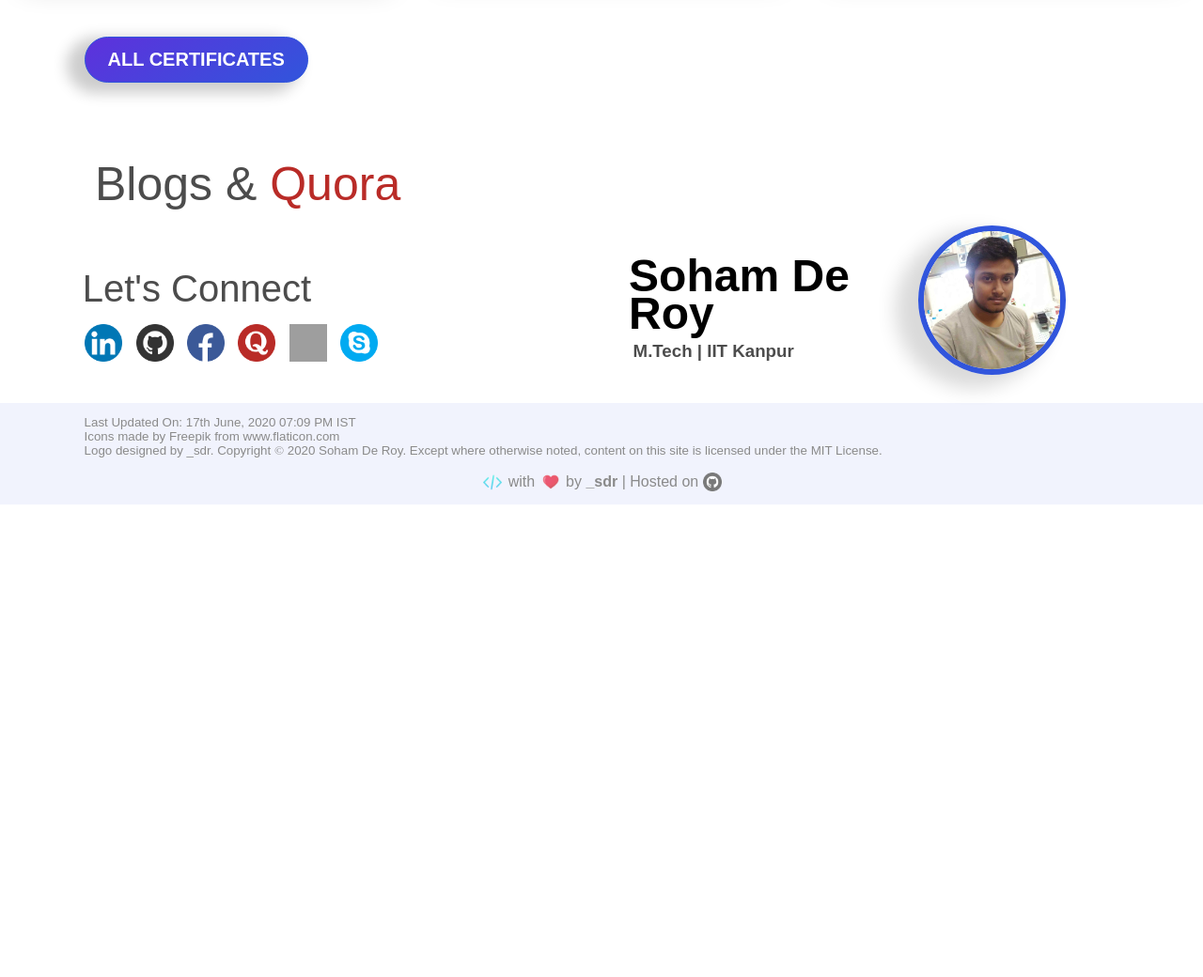
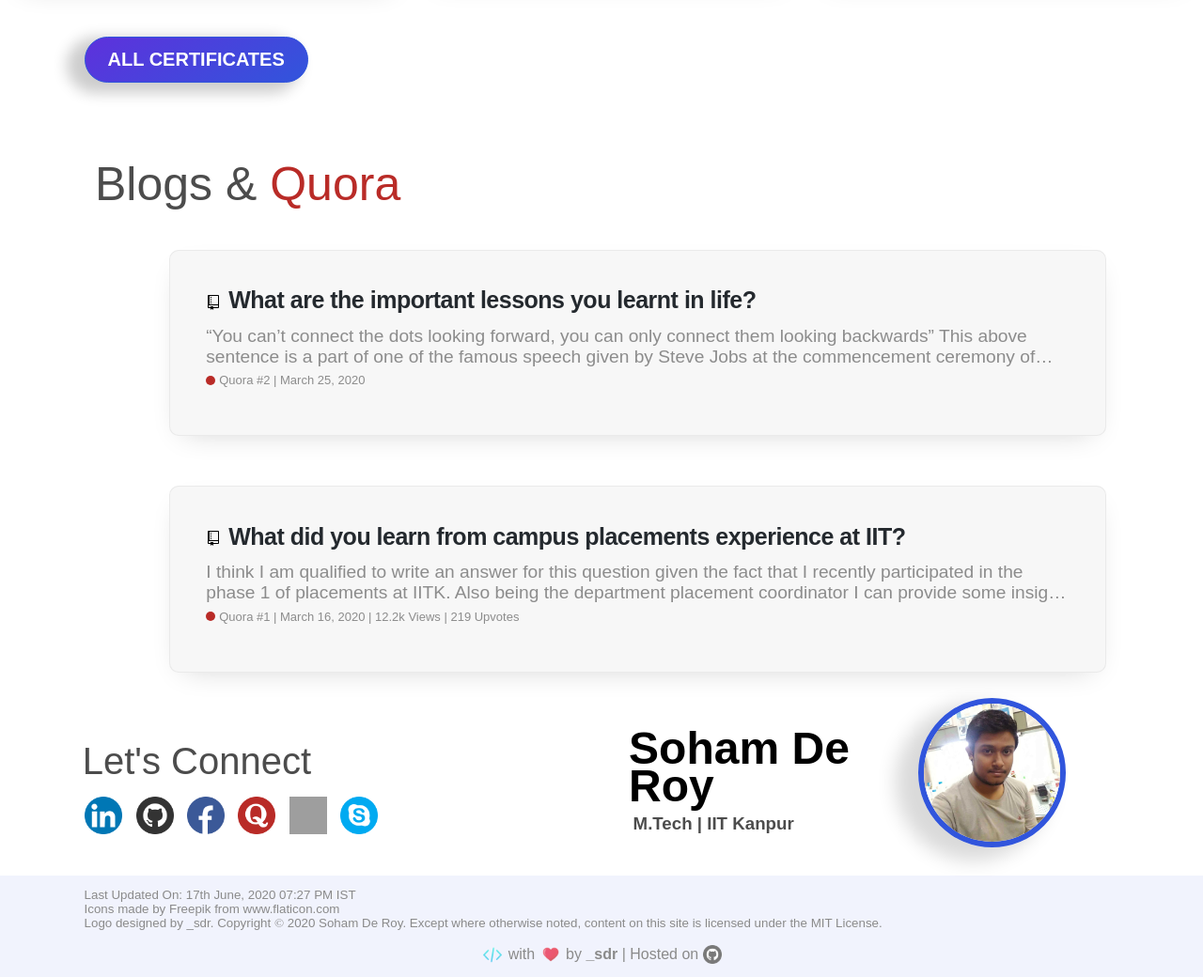
Before and after one commit to sohamderoy/sohamderoy.github.io, a PHP site: page / in a window 1280 px wide. Shown: the part 2609-3649 px from the top of the page at 94% size. Before the commit the page ends 3146 px from the top, so only its background shows below. Run offline with PHP 8.4, Linux system fonts and the light colour scheme; some libraries are stand-ins or nearby versions; some web fonts are replaced; grey boxes are pictures that could not be loaded.

Commit message:
trying to put the blog section again

```diff
--- a/css/main.css
+++ b/css/main.css
@@ -650,3 +650,72 @@ header {
     color: #4c4c4c;
     padding-left: 2em;
 }
+.repo-card-div-blog {
+    color: #8c8c8c;
+    background-color: #f7f7f7;
+    box-shadow: rgba(0, 0, 0, 0.2) 0px 10px 30px -15px;
+    padding: 3% 3% 4% 3%;
+    margin: 2% 8% 2% 14%;
+    cursor: pointer;
+    border: 1px solid hsla(0,0%,82.7%,.397);
+    border-radius: 10px;
+  }
+  .repo-card-div-blog:hover {
+    box-shadow: rgba(0, 0, 0, 0.2) 0px 20px 30px -10px;
+  }
+  .repo-name-div-blog {
+    display: flex;
+    align-items: center;
+  }
+  .repo-svg-blog {
+    margin-right: 0.5rem;
+    min-width: 16px;
+    padding-bottom: 0.5em;
+  }
+  .repo-name-quora {
+    white-space: nowrap;
+    text-overflow: ellipsis;
+    color: rgb(36, 41, 46);
+    margin-bottom: 0.75rem;
+    font-size: 25px;
+    font-weight: 700;
+    letter-spacing: -0.5px;
+    overflow: hidden;
+    margin: 0px;
+    padding-bottom: 0.5em;
+    text-decoration: none;
+  }
+  .repo-name-quora:hover{
+    color: #b92b27;
+    background: -webkit-linear-gradient(top, #b92b27  0px, #b92b27 100%);
+	background: linear-gradient(top, #b92b27  0px, #b92b27 100%);
+    -webkit-background-clip: text;
+    -webkit-text-fill-color: transparent;
+    transition: all 1s ease;
+  }
+  .repo-description-blog {
+    overflow: hidden;
+    display: -webkit-box;
+    -webkit-line-clamp: 2;
+    -webkit-box-orient: vertical;
+    font-size: larger;
+  }
+  .repo-stats-blog {
+    display: flex;
+    -webkit-box-pack: justify;
+    justify-content: space-between;
+    font-size: 13px;
+    color: #8c8c8c;
+    padding-top: 0.5em;
+  }
+  .repo-left-stat-blog {
+    -webkit-box-flex: 1;
+    flex-grow: 1;
+    display: flex;
+  }
+  .repo-left-stat-blog span {
+    display: flex;
+    -webkit-box-align: center;
+    align-items: center;
+    margin-right: 0.75rem;
+  }
--- a/index.html
+++ b/index.html
@@ -227,6 +227,78 @@
         </td>
     </tr>
 </table>
+<table>
+    <tr>
+        <td>
+            <div class="repo-cards-div-main-blog">
+                <div class="repo-card-div-blog">
+                        <div class="repo-name-div-blog">
+                            <svg aria-hidden="true" class="repo-svg-blog" height="16" role="img" viewBox="0 0 12 16" width="12">
+                                <path fill-rule="evenodd" d="M4 9H3V8h1v1zm0-3H3v1h1V6zm0-2H3v1h1V4zm0-2H3v1h1V2zm8-1v12c0 .55-.45 1-1 1H6v2l-1.5-1.5L3 16v-2H1c-.55 0-1-.45-1-1V1c0-.55.45-1 1-1h10c.55 0 1 .45 1 1zm-1 10H1v2h2v-1h3v1h5v-2zm0-10H2v9h9V1z"></path>
+                            </svg>
+                                <a href="https://qr.ae/pNK2du" class="repo-name-quora" >What are the important lessons you learnt in life?</a>
+                        </div>
+                            <p class="repo-description-blog">“You can’t connect the dots looking forward, you can only connect them looking backwards”
+
+                                This above sentence is a part of one of the famous speech given by Steve Jobs at the commencement ceremony of Stanford University.</p>
+                                <div class="repo-stats-blog">
+                                    <div class="repo-left-stat-blog">
+                                        <span><div class="language-color" style="background-color: #b92b27;"></div><p>Quora #2 | March 25, 2020</p></span><!--
+                                        <span><svg aria-hidden="true" class="repo-star-svg" height="16" role="img" viewBox="0 0 10 16" width="10" fill="rgb(106, 115, 125)"><path fill-rule="evenodd" d="M8 1a1.993 1.993 0 0 0-1 3.72V6L5 8 3 6V4.72A1.993 1.993 0 0 0 2 1a1.993 1.993 0 0 0-1 3.72V6.5l3 3v1.78A1.993 1.993 0 0 0 5 15a1.993 1.993 0 0 0 1-3.72V9.5l3-3V4.72A1.993 1.993 0 0 0 8 1zM2 4.2C1.34 4.2.8 3.65.8 3c0-.65.55-1.2 1.2-1.2.65 0 1.2.55 1.2 1.2 0 .65-.55 1.2-1.2 1.2zm3 10c-.66 0-1.2-.55-1.2-1.2 0-.65.55-1.2 1.2-1.2.65 0 1.2.55 1.2 1.2 0 .65-.55 1.2-1.2 1.2zm3-10c-.66 0-1.2-.55-1.2-1.2 0-.65.55-1.2 1.2-1.2.65 0 1.2.55 1.2 1.2 0 .65-.55 1.2-1.2 1.2z"></path></svg><p>217</p></span>
+                                        <span><svg aria-hidden="true" class="repo-star-svg" height="16" role="img" viewBox="0 0 14 16" width="14" fill="rgb(106, 115, 125)"><path fill-rule="evenodd" d="M14 6l-4.9-.64L7 1 4.9 5.36 0 6l3.6 3.26L2.67 14 7 11.67 11.33 14l-.93-4.74L14 6z"></path></svg><p>680</p></span>
+                                        --></div>
+                                </div>
+                </div>
+            </div>
+        </td>
+    </tr>
+    <tr>
+        <td>
+            <div class="repo-cards-div-main-blog">
+                <div class="repo-card-div-blog">
+                        <div class="repo-name-div-blog">
+                            <svg aria-hidden="true" class="repo-svg-blog" height="16" role="img" viewBox="0 0 12 16" width="12">
+                                <path fill-rule="evenodd" d="M4 9H3V8h1v1zm0-3H3v1h1V6zm0-2H3v1h1V4zm0-2H3v1h1V2zm8-1v12c0 .55-.45 1-1 1H6v2l-1.5-1.5L3 16v-2H1c-.55 0-1-.45-1-1V1c0-.55.45-1 1-1h10c.55 0 1 .45 1 1zm-1 10H1v2h2v-1h3v1h5v-2zm0-10H2v9h9V1z"></path>
+                            </svg>
+                                <a href="https://qr.ae/pNnuBN" class="repo-name-quora" >What did you learn from campus placements experience at IIT?</a>
+                        </div>
+                            <p class="repo-description-blog">I think I am qualified to write an answer for this question given the fact that I recently participated in the phase 1 of placements at IITK. Also being the department placement coordinator I can provide some insight of the placement drive.</p>
+                                <div class="repo-stats-blog">
+                                    <div class="repo-left-stat-blog">
+                                        <span><div class="language-color" style="background-color: #b92b27;"></div><p>Quora #1 | March 16, 2020 | 12.2k Views | 219 Upvotes</p></span><!--
+                                        <span><svg aria-hidden="true" class="repo-star-svg" height="16" role="img" viewBox="0 0 10 16" width="10" fill="rgb(106, 115, 125)"><path fill-rule="evenodd" d="M8 1a1.993 1.993 0 0 0-1 3.72V6L5 8 3 6V4.72A1.993 1.993 0 0 0 2 1a1.993 1.993 0 0 0-1 3.72V6.5l3 3v1.78A1.993 1.993 0 0 0 5 15a1.993 1.993 0 0 0 1-3.72V9.5l3-3V4.72A1.993 1.993 0 0 0 8 1zM2 4.2C1.34 4.2.8 3.65.8 3c0-.65.55-1.2 1.2-1.2.65 0 1.2.55 1.2 1.2 0 .65-.55 1.2-1.2 1.2zm3 10c-.66 0-1.2-.55-1.2-1.2 0-.65.55-1.2 1.2-1.2.65 0 1.2.55 1.2 1.2 0 .65-.55 1.2-1.2 1.2zm3-10c-.66 0-1.2-.55-1.2-1.2 0-.65.55-1.2 1.2-1.2.65 0 1.2.55 1.2 1.2 0 .65-.55 1.2-1.2 1.2z"></path></svg><p>217</p></span>
+                                        <span><svg aria-hidden="true" class="repo-star-svg" height="16" role="img" viewBox="0 0 14 16" width="14" fill="rgb(106, 115, 125)"><path fill-rule="evenodd" d="M14 6l-4.9-.64L7 1 4.9 5.36 0 6l3.6 3.26L2.67 14 7 11.67 11.33 14l-.93-4.74L14 6z"></path></svg><p>680</p></span>
+                                        --></div>
+
+                                </div>
+                </div>
+            </div>
+        </td>
+    </tr>
+
+
+        <!--<td width = "40%">
+            <div id="project2" class="repo-cards-div-main">
+                <div class="repo-card-div">
+                        <div class="repo-name-div">
+                            <svg aria-hidden="true" class="repo-svg" height="16" role="img" viewBox="0 0 12 16" width="12">
+                                <path fill-rule="evenodd" d="M4 9H3V8h1v1zm0-3H3v1h1V6zm0-2H3v1h1V4zm0-2H3v1h1V2zm8-1v12c0 .55-.45 1-1 1H6v2l-1.5-1.5L3 16v-2H1c-.55 0-1-.45-1-1V1c0-.55.45-1 1-1h10c.55 0 1 .45 1 1zm-1 10H1v2h2v-1h3v1h5v-2zm0-10H2v9h9V1z"></path>
+                            </svg>
+                                <a href="" class="repo-name">developerFolio</a>
+                        </div>
+                            <p class="repo-description">Software Developer Portfolio Template that help you showcase your work and skills as a software developer ⚡️</p>
+                                <div class="repo-stats">
+                                    <div class="repo-left-stat">
+                                        <span><div class="language-color" style="background-color: rgb(241, 224, 90);"></div><p>JavaScript</p></span>
+                                        <span><svg aria-hidden="true" class="repo-star-svg" height="16" role="img" viewBox="0 0 10 16" width="10" fill="rgb(106, 115, 125)"><path fill-rule="evenodd" d="M8 1a1.993 1.993 0 0 0-1 3.72V6L5 8 3 6V4.72A1.993 1.993 0 0 0 2 1a1.993 1.993 0 0 0-1 3.72V6.5l3 3v1.78A1.993 1.993 0 0 0 5 15a1.993 1.993 0 0 0 1-3.72V9.5l3-3V4.72A1.993 1.993 0 0 0 8 1zM2 4.2C1.34 4.2.8 3.65.8 3c0-.65.55-1.2 1.2-1.2.65 0 1.2.55 1.2 1.2 0 .65-.55 1.2-1.2 1.2zm3 10c-.66 0-1.2-.55-1.2-1.2 0-.65.55-1.2 1.2-1.2.65 0 1.2.55 1.2 1.2 0 .65-.55 1.2-1.2 1.2zm3-10c-.66 0-1.2-.55-1.2-1.2 0-.65.55-1.2 1.2-1.2.65 0 1.2.55 1.2 1.2 0 .65-.55 1.2-1.2 1.2z"></path></svg><p>217</p></span>
+                                        <span><svg aria-hidden="true" class="repo-star-svg" height="16" role="img" viewBox="0 0 14 16" width="14" fill="rgb(106, 115, 125)"><path fill-rule="evenodd" d="M14 6l-4.9-.64L7 1 4.9 5.36 0 6l3.6 3.26L2.67 14 7 11.67 11.33 14l-.93-4.74L14 6z"></path></svg><p>680</p></span>
+                                    </div>
+
+                                </div>
+                </div>
+            </div>
+        </td>   -->
+</table>
 <!--Last section-->
 <table>
     <tr>
@@ -254,7 +326,7 @@
 </table>
 <!--Footer section-->
 <table>
-    <p id = "lastupdatedon" class="foot">Last Updated On: 17th June, 2020 07:09 PM IST</p>
+    <p id = "lastupdatedon" class="foot">Last Updated On: 17th June, 2020 07:27 PM IST</p>
     <div class="copyright foot">Icons made by <a class="mit" href="https://www.flaticon.com/authors/freepik" title="Freepik">Freepik</a> from <a class="mit" href="https://www.flaticon.com/" title="Flaticon">www.flaticon.com</a></div>
     <p class="copyright foot">Logo designed by _sdr. Copyright <span style="font-family: 'Times New Roman', Times, serif;">©</span> 2020 Soham De Roy. Except where otherwise noted, content on this site is licensed under the <a class="mit" href="https://sohamderoy.github.io/LICENSE.txt">MIT License</a>.</p>
     <footer class = "footer foot" align = "center"><img alt ="&lt; &gt;" src = "https://sohamderoy.github.io/img/tinypng/codesymbol.png" draggable="false" style="width: 1.5em; height: 1.5em; vertical-align: -0.45em;"> with <img alt ="❤️" src = "https://sohamderoy.github.io/img/tinypng/heart.png" draggable="false" style="width: 1.5em; height: 1.5em; vertical-align: -0.45em;"> by <span style="font-weight: bolder;">_sdr</span> | Hosted on <a href="https://github.com/sohamderoy/sohamderoy.github.io"> <img draggable="false" style="width: 1.25em; height: 1.25em; vertical-align: -0.35em;" src = "https://sohamderoy.github.io/img/tinypng/github.png" alt = "github_logo"></a></footer>
```
